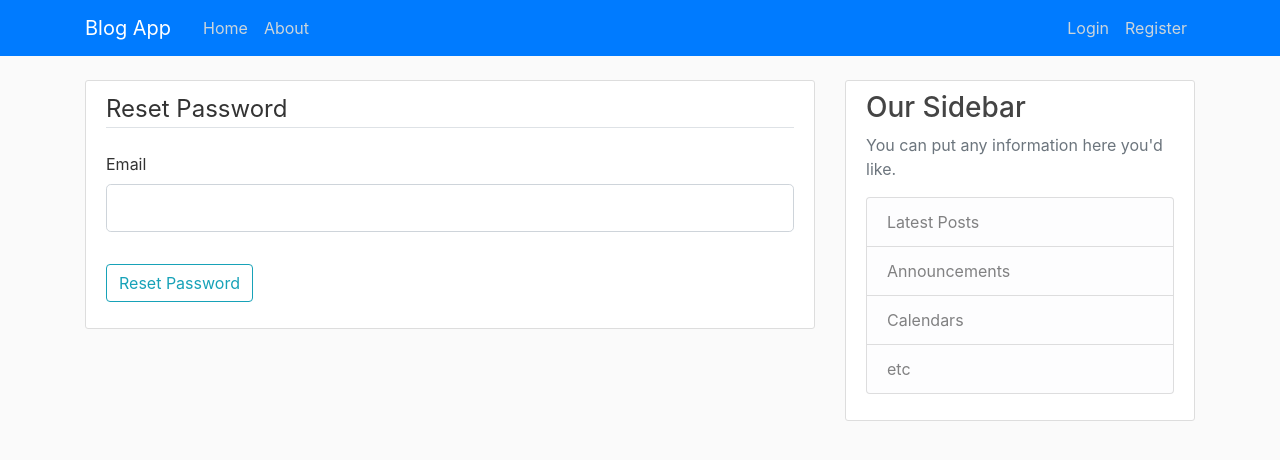
After one commit to kchemutai/newblog, a Flask app: page /reset_password in a window 1280 px wide. The commit adds this page. Shown: the top 460 px of the page. Run offline with Flask 2, Linux system fonts and the light colour scheme; some libraries are stand-ins or nearby versions.

Commit message:
Added email support

```diff
--- a/blog/forms.py
+++ b/blog/forms.py
@@ -50,3 +50,20 @@ class PostForm(FlaskForm):
     title = StringField('Title', validators=[DataRequired()])
     content = TextAreaField('Content', validators=[DataRequired()])
     submit = SubmitField('Post')
+
+
+
+class RequestResetPasswordForm(FlaskForm):
+    email = StringField('Email', validators=[DataRequired(), Email()])
+    submit = SubmitField('Reset Password')
+
+    def validate_email(self, email):
+        user = User.query.filter_by(email=email.data).first()
+        if user is None:
+            raise ValidationError('Email Does not exist, Please Register for an Account')
+
+
+class ResetPasswordForm(FlaskForm):
+        password = PasswordField('Password', validators=[DataRequired()])
+        confirm_password = PasswordField('Confirm Password', validators=[DataRequired(), EqualTo('password')])
+        submit = SubmitField('Reset Password')
--- a/blog/routes.py
+++ b/blog/routes.py
@@ -1,12 +1,13 @@
 import os, secrets
 from PIL import Image
-from blog import app, bcrypt, db
-from blog.forms import LoginForm,RegistrationForm, AccountUpdateForm,PostForm
+from blog import app, bcrypt, db, mail
+from blog.forms import LoginForm,RegistrationForm, AccountUpdateForm,PostForm, ResetPasswordForm, RequestResetPasswordForm
 from blog.models import User, Post
 from flask import render_template, url_for, flash, redirect, request, abort
 from datetime import datetime
 from flask_login import login_user, current_user, logout_user, login_required
 from werkzeug.urls import url_parse
+from flask_mail import Message
 
 
 
@@ -152,3 +153,44 @@ def user_posts(username):
     user = User.query.filter_by(username=username).first_or_404()
     posts = Post.query.filter_by(author=user).order_by(Post.date_posted.desc()).paginate(page=page, per_page=5)
     return render_template('user_posts.html', posts=posts, user=user)
+
+def send_reset_email(user):
+    token = user.get_reset_token()
+    msg = Message('Password Reset Request', sender='kchemutai2@gmail.com', recipients=[user.email])
+    msg.body = f''' To reset your password, visit the following link:
+    {url_for('reset_token', token=token, _external=True)}
+    If you did not make this request, Please ignore this email and no change will be made.
+    '''
+    mail.send(msg)
+
+@app.route('/reset_password', methods=['post', 'get'])
+def reset_request():
+    if current_user.is_authenticated:
+        return redirect(url_for('home'))
+    form = RequestResetPasswordForm()
+    if form.validate_on_submit():
+        user = User.query.filter_by(email=form.email.data).first()
+        if user is not None:
+            send_reset_email(user)
+            flash('An email has been sent with instructions to reset your password', 'info')
+            return redirect(url_for('login'))
+    return render_template('reset_request.html', form=form, title='Reset Password')
+
+
+@app.route('/reset_password/<token>', methods=['post', 'get'])
+def reset_token(token):
+    if current_user.is_authenticated:
+        return redirect(url_for('home'))
+
+    user = User.verify_reset_token(token)
+    if user is None:
+        flash('That is an invalid or expired token', 'warning')
+        return redirect(url_for('reset_request'))
+    form = ResetPasswordForm()
+    if form.validate_on_submit():
+        hashedPassword = bcrypt.generate_password_hash(form.password.data).decode('utf-8')
+        user.password = hashedPassword
+        db.session.commit()
+        flash(f'Your Password has been updated. You can now Login', 'success')
+        return redirect(url_for('login'))
+    return render_template('reset_token.html', form=form, title='Reset Password')
--- /dev/null
+++ b/blog/templates/reset_request.html
@@ -0,0 +1,31 @@
+{% extends "layout.html" %}
+{% block content %}
+    <div class="content-section">
+        <form action="" method="POST">
+            {{form.hidden_tag()}}
+            <fieldset class="form-group">
+                <legend class="border-bottom mb-4">Reset Password</legend>
+
+                <div class="form-group">
+                    {{ form.email.label(class='form-control-label')}}
+                    {% if form.email.errors %}
+                        {{ form.email(class='form-control form-control-lg is-invalid')}}
+                        <div class="invalid-feedback">
+                            {% for error in form.email.errors %}
+                                <span>{{ error }}</span>
+                            {% endfor %}
+                        </div>
+                    {% else %}
+                        {{ form.email(class='form-control form-control-lg')}}
+                    {% endif %}
+                </div>
+
+            </fieldset>
+            <div class="form-group">
+                {{ form.submit(class='btn btn-outline-info')}}
+            </div>
+
+        </form>
+    </div>
+
+{% endblock %}
--- a/requirements.txt
+++ b/requirements.txt
@@ -1,10 +1,12 @@
 alembic==1.4.1
 bcrypt==3.1.7
+blinker==1.4
 cffi==1.14.0
 click==7.1.1
 Flask==1.1.1
 Flask-Bcrypt==0.7.1
 Flask-Login==0.5.0
+Flask-Mail==0.9.1
 Flask-Migrate==2.5.3
 Flask-SQLAlchemy==2.4.1
 Flask-WTF==0.14.3
@@ -16,9 +18,9 @@ MarkupSafe==1.1.1
 Pillow==7.0.0
 pycparser==2.20
 python-dateutil==2.8.1
+python-dotenv==0.12.0
 python-editor==1.0.4
 six==1.14.0
 SQLAlchemy==1.3.15
 Werkzeug==1.0.0
 WTForms==2.2.1
-psycopg2
```
Also changed, not shown: blog/__init__.py (+10 -0 lines), blog/models.py (+19 -1 lines), blog/templates/login.html (+4 -3 lines), blog/templates/reset_token.html (added, +43 -0 lines), blog/database.db, 1 other file.
